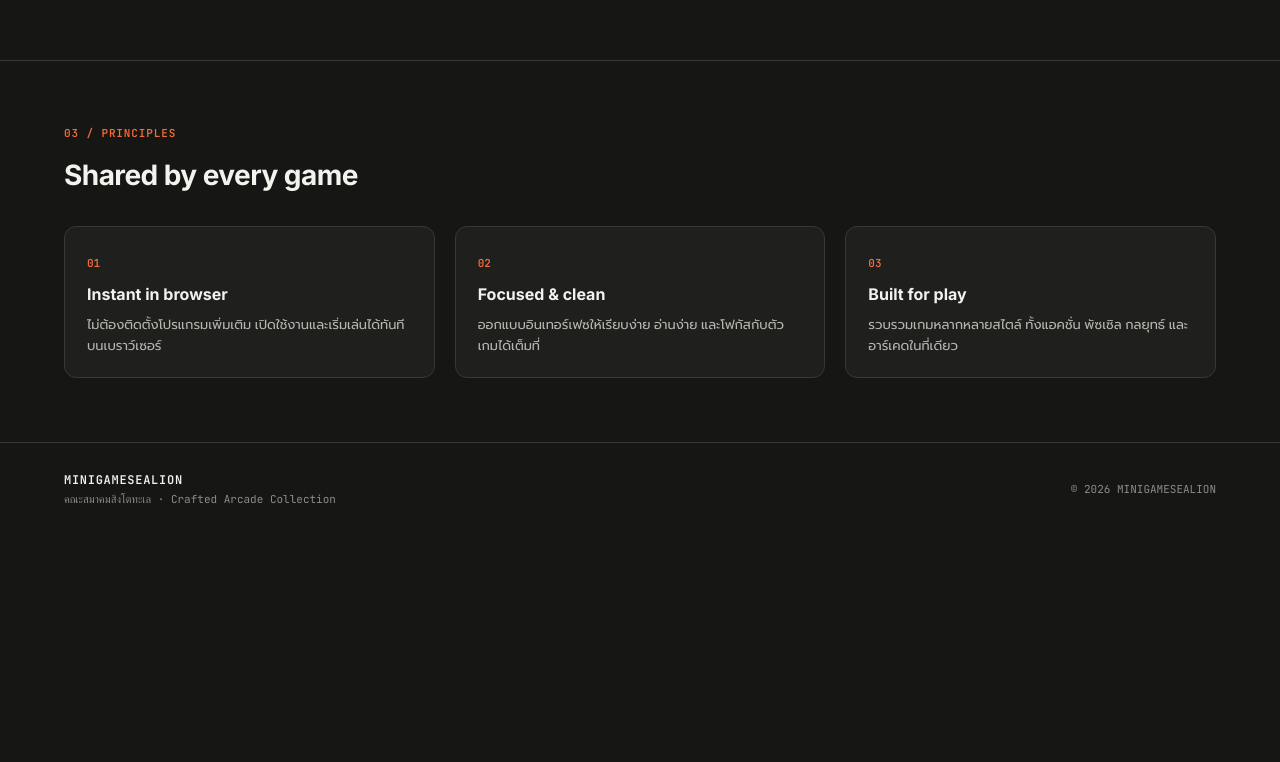
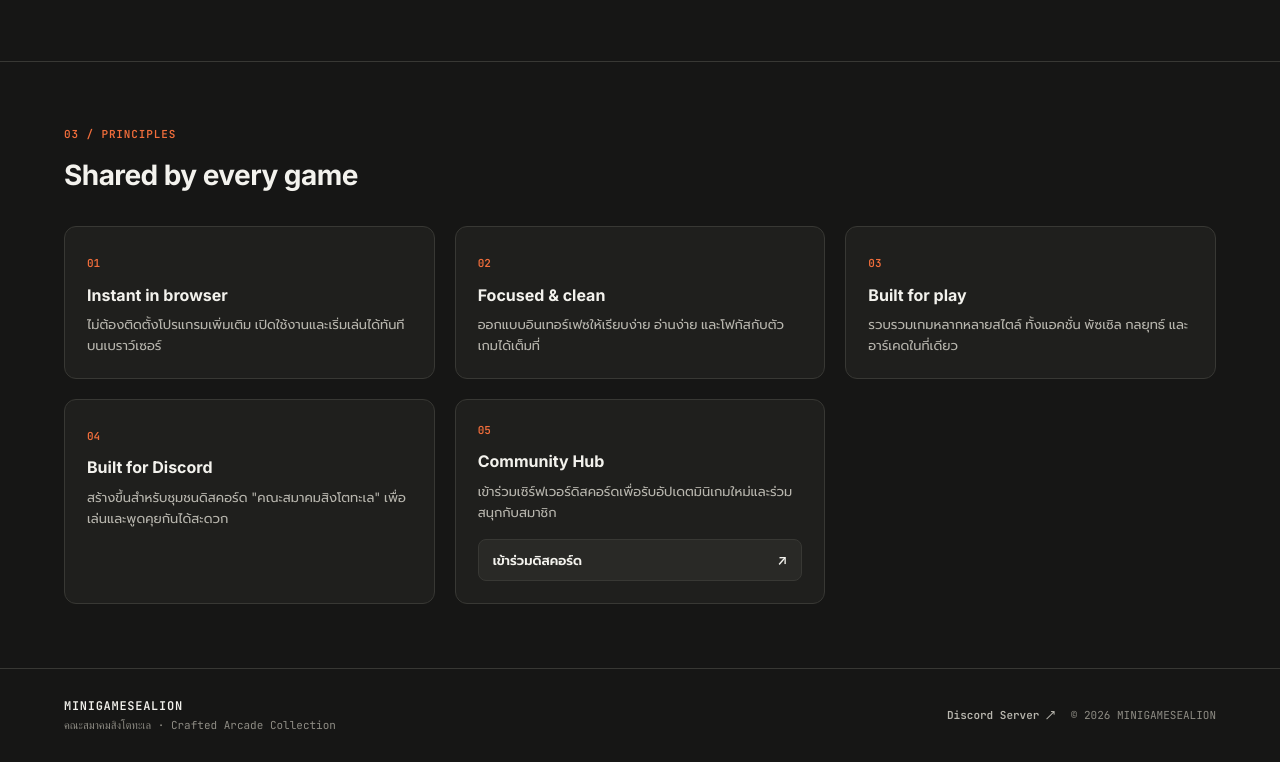
Before and after one commit to KhonDee-Developer/sealion.minigames, a plain HTML site: page game/home.html in a window 1280 px wide. Shown: the part 1651-2413 px from the top of the page. Before the commit the page ends 2187 px from the top, so only its background shows below. Drawn offline with Linux system fonts and the light colour scheme; sample sign-in values are in the browser's storage.

Commit message:
Add files via upload

```diff
--- a/game/home.css
+++ b/game/home.css
@@ -9,6 +9,7 @@
     --border-color: #383834;
     --border-strong: #f3f2ed;
     --accent-orange: #f06d3b;
+    --discord-blurple: #5865f2;
 
     --font-sans: 'Inter', 'Prompt', -apple-system, BlinkMacSystemFont, sans-serif;
     --font-mono: 'JetBrains Mono', monospace;
@@ -190,7 +191,7 @@ body {
     display: flex;
     align-items: center;
     flex-wrap: wrap;
-    gap: 16px;
+    gap: 14px;
 }
 
 .btn-dark {
@@ -209,6 +210,28 @@ body {
 
 .btn-dark:hover {
     background: #dcdad2;
+    transform: translateY(-1px);
+}
+
+.btn-discord-hero {
+    display: inline-flex;
+    align-items: center;
+    gap: 8px;
+    text-decoration: none;
+    background: rgba(88, 101, 242, 0.16);
+    border: 1px solid rgba(114, 127, 255, 0.45);
+    color: #c7ceff;
+    font-size: 13px;
+    font-weight: 600;
+    padding: 11px 18px;
+    border-radius: 9px;
+    transition: all 0.2s ease;
+}
+
+.btn-discord-hero:hover {
+    background: var(--discord-blurple);
+    border-color: var(--discord-blurple);
+    color: #ffffff;
     transform: translateY(-1px);
 }
 
@@ -507,6 +530,38 @@ body {
     color: var(--text-secondary);
 }
 
+.principle-discord {
+    display: flex;
+    flex-direction: column;
+}
+
+.principle-discord p {
+    flex: 1;
+    margin-bottom: 16px;
+}
+
+.btn-discord-link {
+    display: inline-flex;
+    justify-content: space-between;
+    align-items: center;
+    width: 100%;
+    text-decoration: none;
+    background: var(--bg-subtle);
+    border: 1px solid var(--border-color);
+    color: var(--text-primary);
+    font-size: 13px;
+    font-weight: 600;
+    padding: 10px 14px;
+    border-radius: 8px;
+    transition: all 0.2s ease;
+}
+
+.btn-discord-link:hover {
+    background: var(--discord-blurple);
+    border-color: var(--discord-blurple);
+    color: #ffffff;
+}
+
 /* Footer */
 .site-footer {
     padding: 28px 0;
@@ -533,6 +588,26 @@ body {
     font-family: var(--font-mono);
     font-size: 11px;
     color: var(--text-muted);
+}
+
+.footer-right {
+    display: flex;
+    align-items: center;
+    gap: 16px;
+    flex-wrap: wrap;
+}
+
+.footer-discord-link {
+    font-family: var(--font-mono);
+    font-size: 11px;
+    font-weight: 600;
+    color: var(--text-secondary);
+    text-decoration: none;
+    transition: color 0.2s ease;
+}
+
+.footer-discord-link:hover {
+    color: var(--text-primary);
 }
 
 /* Card Animation & Empty State */
--- a/game/home.html
+++ b/game/home.html
@@ -48,6 +48,10 @@
                 <a href="#games" class="btn-dark">
                     <span>Explore Lineup</span>
                     <span>↓</span>
+                </a>
+                <a href="https://discord.gg/RrQ9C48Pck" target="_blank" rel="noopener noreferrer" class="btn-discord-hero">
+                    <span>Discord · คณะสมาคมสิงโตทะเล</span>
+                    <span>↗</span>
                 </a>
                 <div class="hero-spec-pills">
                     <span class="spec-pill">06 TITLES</span>
@@ -287,6 +291,20 @@
                     <h3>Built for play</h3>
                     <p>รวบรวมเกมหลากหลายสไตล์ ทั้งแอคชั่น พัซเซิล กลยุทธ์ และอาร์เคดในที่เดียว</p>
                 </div>
+                <div class="principle-item">
+                    <span class="p-num">04</span>
+                    <h3>Built for Discord</h3>
+                    <p>สร้างขึ้นสำหรับชุมชนดิสคอร์ด "คณะสมาคมสิงโตทะเล" เพื่อเล่นและพูดคุยกันได้สะดวก</p>
+                </div>
+                <div class="principle-item principle-discord">
+                    <span class="p-num">05</span>
+                    <h3>Community Hub</h3>
+                    <p>เข้าร่วมเซิร์ฟเวอร์ดิสคอร์ดเพื่อรับอัปเดตมินิเกมใหม่และร่วมสนุกกับสมาชิก</p>
+                    <a href="https://discord.gg/RrQ9C48Pck" target="_blank" rel="noopener noreferrer" class="btn-discord-link">
+                        <span>เข้าร่วมดิสคอร์ด</span>
+                        <span>↗</span>
+                    </a>
+                </div>
             </div>
         </div>
     </section>
@@ -298,7 +316,12 @@
                 <div class="footer-brand">MINIGAMESEALION</div>
                 <div class="footer-copy">คณะสมาคมสิงโตทะเล · Crafted Arcade Collection</div>
             </div>
-            <div class="footer-mono">© 2026 MINIGAMESEALION</div>
+            <div class="footer-right">
+                <a href="https://discord.gg/RrQ9C48Pck" target="_blank" rel="noopener noreferrer" class="footer-discord-link">
+                    Discord Server ↗
+                </a>
+                <div class="footer-mono">© 2026 MINIGAMESEALION</div>
+            </div>
         </div>
     </footer>
 
```
Also changed, not shown: game/home.js (line endings or trailing spaces).
